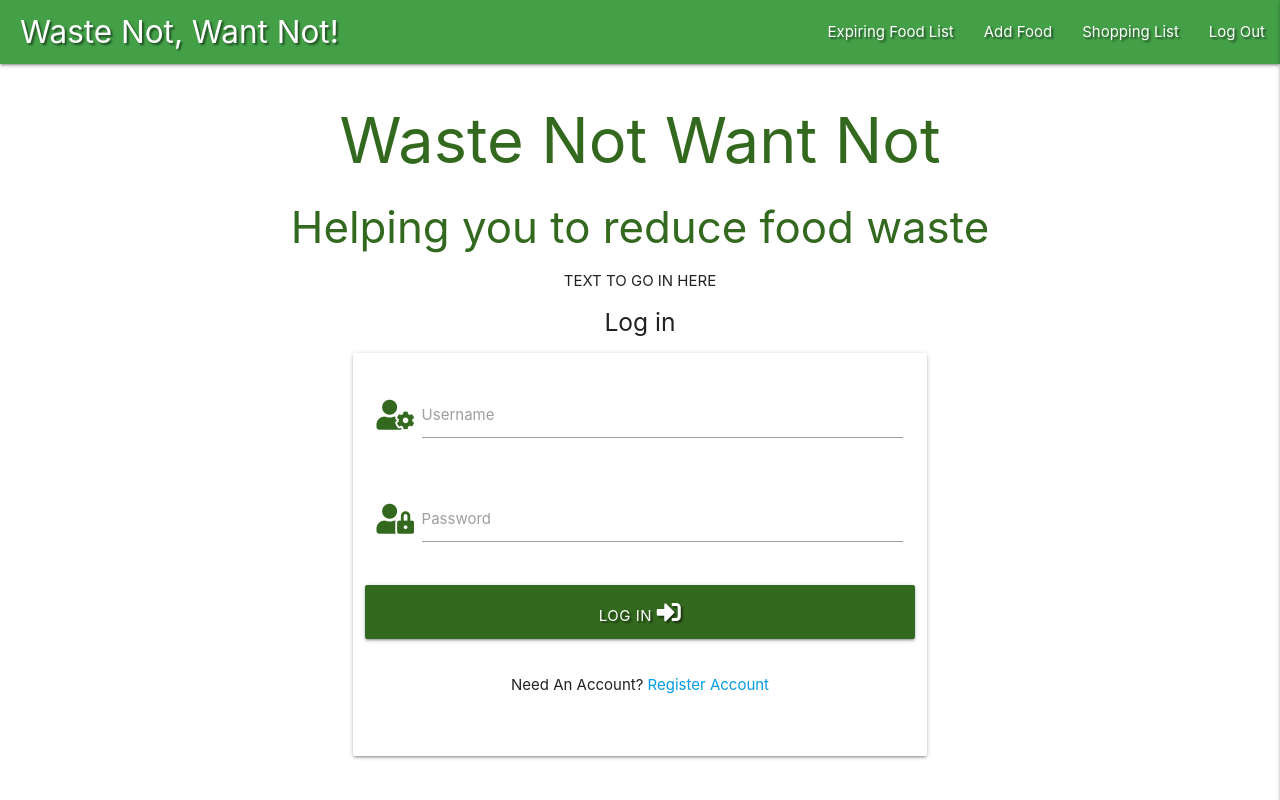
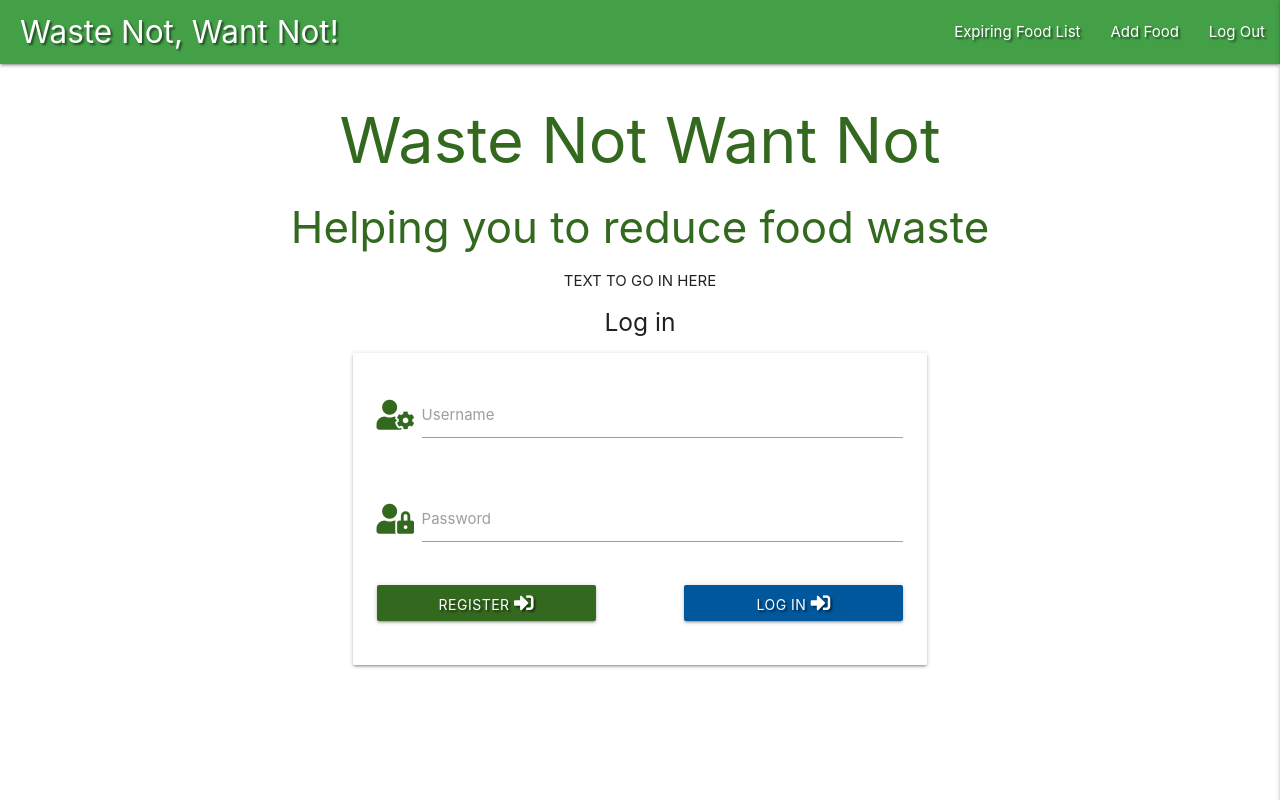
Before and after one commit to mgreenberry/Waste-Not-Want-Not, a Flask app: page / in a window 1280 px wide. Run offline with Flask 2, Linux system fonts and the light colour scheme; the visitor is signed in with stand-in values (Sample User, id 1); data that the repository does not hold is empty; some libraries are stand-ins or nearby versions.

Commit message:
edited index.html to include functioning log in and registeration buttons

```diff
--- a/static/css/style.css
+++ b/static/css/style.css
@@ -18,3 +18,9 @@
 .brand-logo {
     margin-left: 20px;
 }
+.left {
+    align-items: center;
+}
+.right {
+    align-items: center;
+}
--- a/templates/base.html
+++ b/templates/base.html
@@ -23,7 +23,6 @@
 					<li><a href="{{ url_for('modifies', username=session['user']) }}">Expiring Food List</a></li>
                     {% if session.user %}
 					    <li><a href="{{ url_for('add_food') }}">Add Food</a></li>
-					    <li><a href="#">Shopping List</a></li>
 					    <li><a href="{{ url_for('logout') }}">Log Out</a></li>
                     {% endif %}
 				</ul>
--- a/templates/index.html
+++ b/templates/index.html
@@ -29,15 +29,12 @@
                 </div>
                 <!-- login -->
                 <div class="row">
-                    <button type="submit" class="col s12 btn-large light-green darken-4 text-shadow">
-                        Log In <i class="fas fa-sign-in-alt"></i>
-                    </button>
-                </div>
-                <div class="row">
                     <div class="col s12">
-                        <p class="center-align">
-                            Need An Account? <a href="{{ url_for('register') }}" class="light-green.text-darken-4">Register Account</a>
-                        </p>
+                        <a class="col s5 btn light-green darken-4 text-shadow left" href="{{ url_for('register') }}">
+                            Register <i class="fas fa-sign-in-alt"></i></a>
+                        <button type="submit" class="col s5 btn light-blue darken-4 text-shadow right">
+                            Log In <i class="fas fa-sign-in-alt"></i>
+                        </button>
                     </div>
                 </div>
             </div>
```
